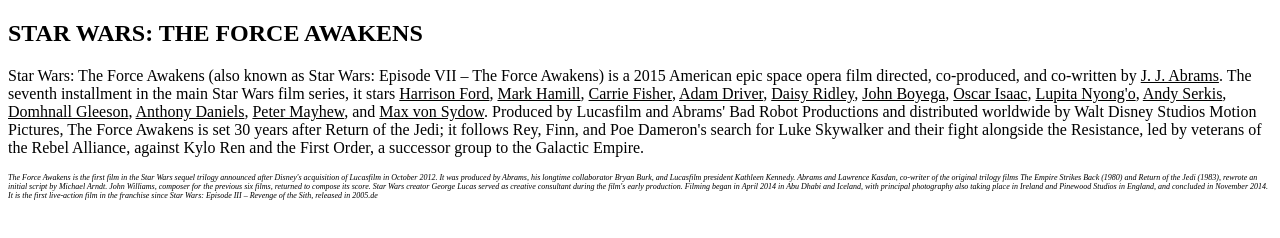
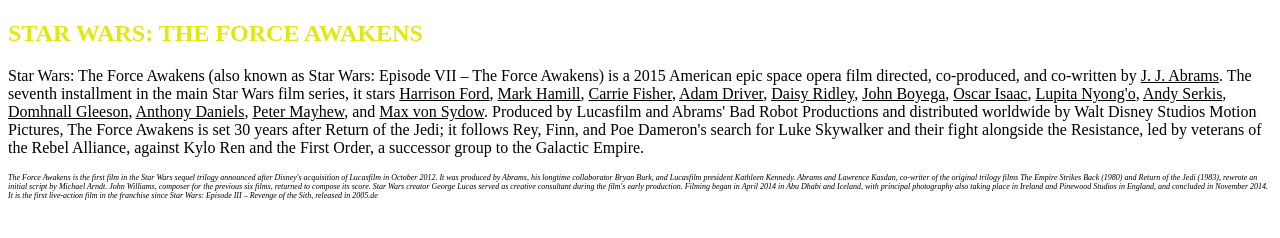
Before and after one commit to KRich025/css-wars, a plain HTML site: page index.html in a window 1280 px wide. Drawn offline with Linux system fonts and the light colour scheme.

Commit message:
Made changes to CSS file

```diff
--- a/styles.css
+++ b/styles.css
@@ -1,3 +1,8 @@
+h2 {
+    color: #E2E80F;
+}
+
+
 .credits {
 	text-decoration: underline;
 }
```
